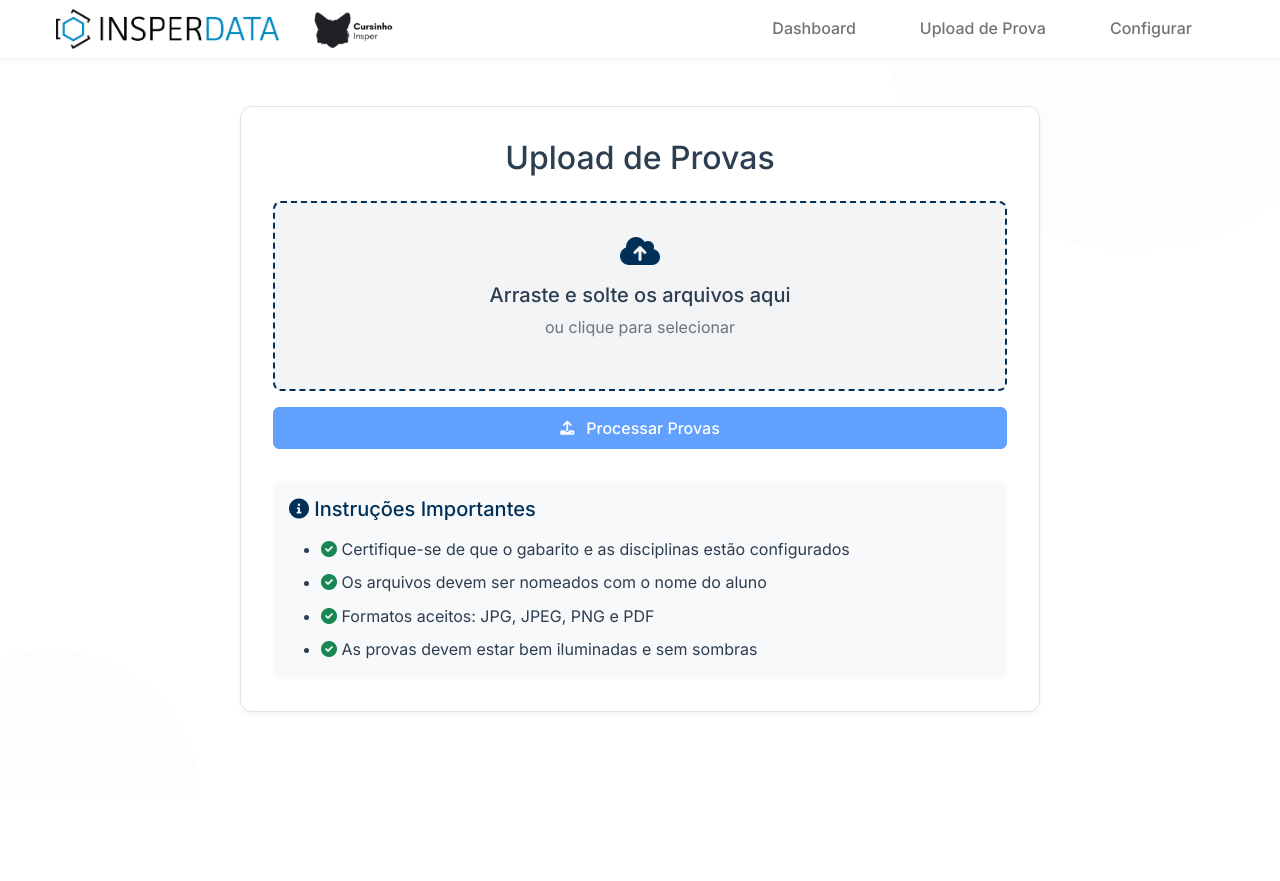
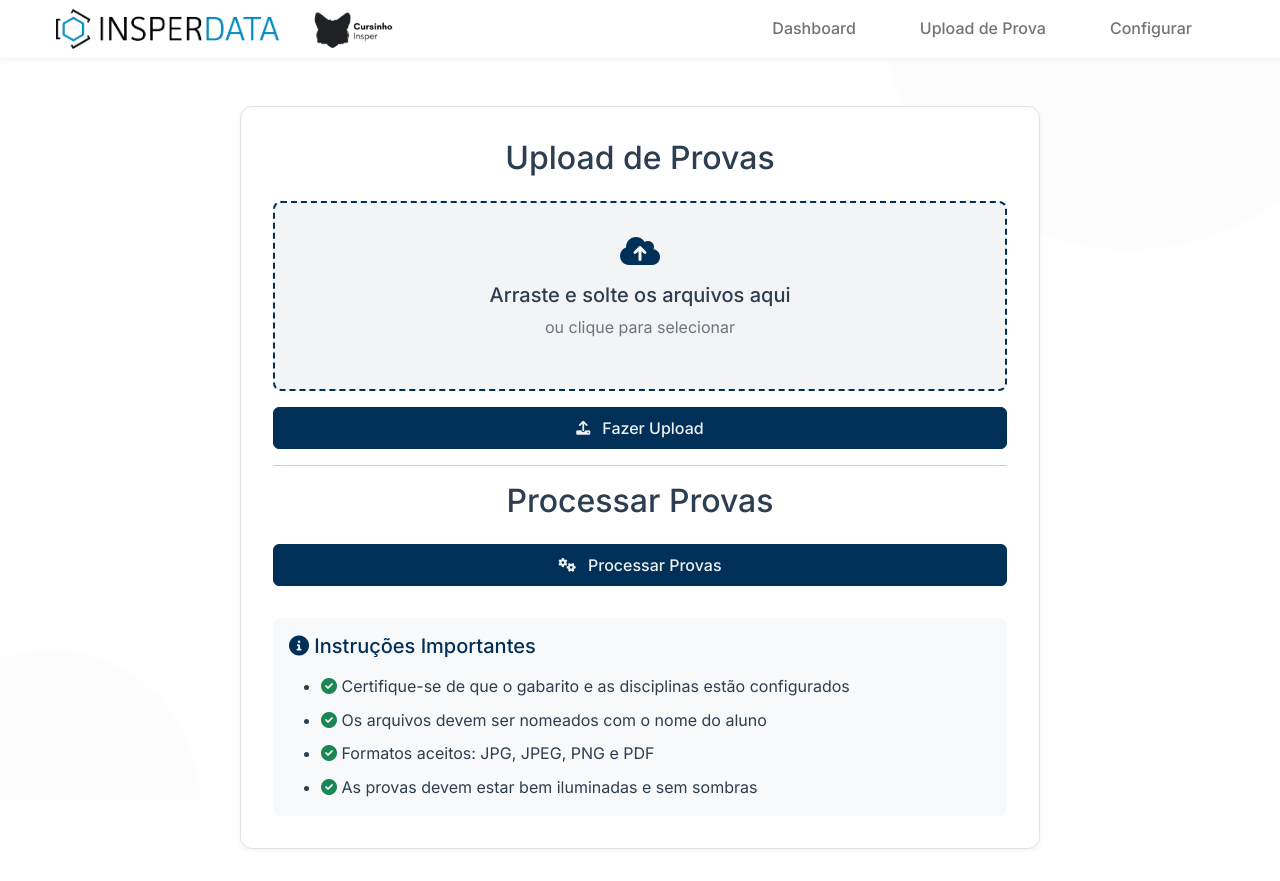
Before and after one commit to kikepuppi/auto-corretor-cursinho, a Flask app: page /upload in a window 1280 px wide. Before the commit the page ends 712 px from the top, so only its background shows below. Run offline with Flask 3, Linux system fonts and the light colour scheme.

Commit message:
mudanca na pagina de uploads, adicao de um botao e upload multiplo

```diff
--- a/app.py
+++ b/app.py
@@ -123,27 +123,39 @@ def configurar():
 @app.route('/upload', methods=['GET', 'POST'])
 def upload():
     if request.method == 'POST':
-        if 'gabarito' not in session or 'disciplinas' not in session:
-            flash('Por favor, configure o gabarito e as disciplinas primeiro.', 'warning')
-            return redirect(url_for('configurar'))
+        if 'upload' in request.form:  # Verifica se o botão de upload foi clicado
+            if 'provas' not in request.files:
+                flash('Nenhum arquivo selecionado.', 'error')
+                return redirect(request.url)
 
-        if 'provas' not in request.files:
-            flash('Nenhum arquivo selecionado.', 'error')
+            files = request.files.getlist('provas')
+            if not files or files[0].filename == '':
+                flash('Nenhum arquivo selecionado.', 'error')
+                return redirect(request.url)
+
+            for file in files:
+                if file and allowed_file(file.filename):
+                    filename = secure_filename(file.filename)
+                    filepath = os.path.join(app.config['UPLOAD_FOLDER'], filename)
+                    file.save(filepath)
+                    flash(f'Arquivo {filename} enviado com sucesso!', 'success')
+                else:
+                    flash(f'Arquivo {file.filename} não é permitido.', 'error')
             return redirect(request.url)
 
-        files = request.files.getlist('provas')
-        if not files or files[0].filename == '':
-            flash('Nenhum arquivo selecionado.', 'error')
-            return redirect(request.url)
+        elif 'processar' in request.form:  # Verifica se o botão de processamento foi clicado
+            if 'gabarito' not in session or 'disciplinas' not in session:
+                flash('Por favor, configure o gabarito e as disciplinas primeiro.', 'warning')
+                return redirect(url_for('configurar'))
 
-        resultados = []
-        for file in files:
-            if file and allowed_file(file.filename):
-                filename = secure_filename(file.filename)
+            arquivos = os.listdir(app.config['UPLOAD_FOLDER'])
+            if not arquivos:
+                flash('Nenhum arquivo para processar. Faça o upload primeiro.', 'error')
+                return redirect(request.url)
+
+            resultados = []
+            for filename in arquivos:
                 filepath = os.path.join(app.config['UPLOAD_FOLDER'], filename)
-                file.save(filepath)
-
-                # Extrair nome do aluno do nome do arquivo
                 nome_aluno = os.path.splitext(filename)[0]
 
                 # Processar prova
@@ -153,16 +165,14 @@ def upload():
 
                 # Remover arquivo após processamento
                 os.remove(filepath)
+
+            if resultados:
+                session['resultados'] = resultados
+                flash(f'{len(resultados)} provas processadas com sucesso!', 'success')
+                return redirect(url_for('dashboard'))
             else:
-                flash(f'Arquivo {file.filename} não é permitido.', 'error')
-
-        if resultados:
-            session['resultados'] = resultados
-            flash(f'{len(resultados)} provas processadas com sucesso!', 'success')
-            return redirect(url_for('dashboard'))
-        else:
-            flash('Nenhuma prova foi processada.', 'error')
-            return redirect(request.url)
+                flash('Nenhuma prova foi processada.', 'error')
+                return redirect(request.url)
 
     return render_template('upload.html', logo1='logo.png', logo2='cursinho_logo.png')
 
@@ -287,6 +297,38 @@ def check_config():
     configured = 'gabarito' in session and 'disciplinas' in session
     return jsonify({'configured': configured})
 
+@app.route('/processar', methods=['POST'])
+def processar():
+    if 'gabarito' not in session or 'disciplinas' not in session:
+        flash('Por favor, configure o gabarito e as disciplinas primeiro.', 'warning')
+        return redirect(url_for('configurar'))
+
+    arquivos = os.listdir(app.config['UPLOAD_FOLDER'])
+    if not arquivos:
+        flash('Nenhum arquivo para processar. Faça o upload primeiro.', 'error')
+        return redirect(url_for('upload'))
+
+    resultados = []
+    for filename in arquivos:
+        filepath = os.path.join(app.config['UPLOAD_FOLDER'], filename)
+        nome_aluno = os.path.splitext(filename)[0]
+
+        # Processar prova
+        resultado = processar_prova(filepath, session['gabarito'], session['disciplinas'])
+        resultado['nome_aluno'] = nome_aluno
+        resultados.append(resultado)
+
+        # Remover arquivo após processamento
+        os.remove(filepath)
+
+    if resultados:
+        session['resultados'] = resultados
+        flash(f'{len(resultados)} provas processadas com sucesso!', 'success')
+        return redirect(url_for('dashboard'))
+    else:
+        flash('Nenhuma prova foi processada.', 'error')
+        return redirect(url_for('upload'))
+
 def allowed_file(filename):
     return '.' in filename and filename.rsplit('.', 1)[1].lower() in ALLOWED_EXTENSIONS
 
--- a/templates/upload.html
+++ b/templates/upload.html
@@ -113,8 +113,19 @@
                 <div class="selected-files" id="selectedFiles"></div>
 
                 <div class="d-grid gap-2">
-                    <button type="submit" class="btn btn-primary" id="submitButton" disabled>
-                        <i class="fas fa-upload"></i> Processar Provas
+                    <button type="submit" class="btn btn-primary" id="uploadButton" name="upload">
+                        <i class="fas fa-upload"></i> Fazer Upload
+                    </button>
+                </div>
+            </form>
+
+            <hr>
+
+            <h2 class="card-title text-center mb-4">Processar Provas</h2>
+            <form method="POST" action="{{ url_for('processar') }}">
+                <div class="d-grid gap-2">
+                    <button type="submit" class="btn btn-primary" id="processButton" name="processar">
+                        <i class="fas fa-cogs"></i> Processar Provas
                     </button>
                 </div>
             </form>
@@ -136,7 +147,7 @@
 <script>
 const fileInput = document.getElementById('provas');
 const selectedFiles = document.getElementById('selectedFiles');
-const submitButton = document.getElementById('submitButton');
+const uploadButton = document.getElementById('uploadButton');
 const form = document.getElementById('uploadForm');
 
 // Atualiza a lista de arquivos selecionados
@@ -145,7 +156,7 @@ function updateSelectedFiles() {
     const files = fileInput.files;
 
     if (files.length > 0) {
-        submitButton.disabled = false;
+        uploadButton.disabled = false;
 
         Array.from(files).forEach((file, index) => {
             const fileElement = document.createElement('div');
@@ -157,7 +168,7 @@ function updateSelectedFiles() {
             selectedFiles.appendChild(fileElement);
         });
     } else {
-        submitButton.disabled = true;
+        uploadButton.disabled = true;
     }
 }
 
```
